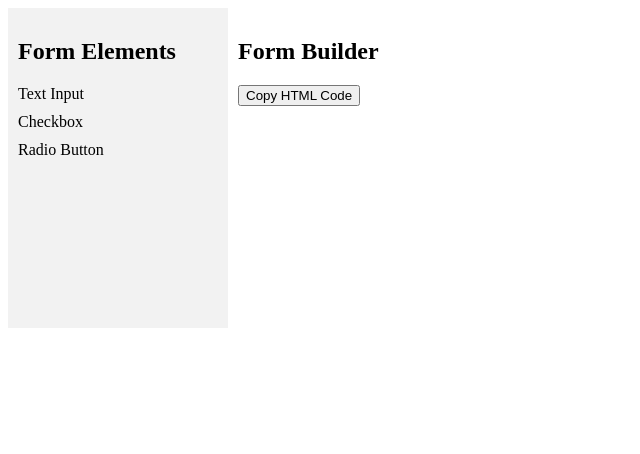
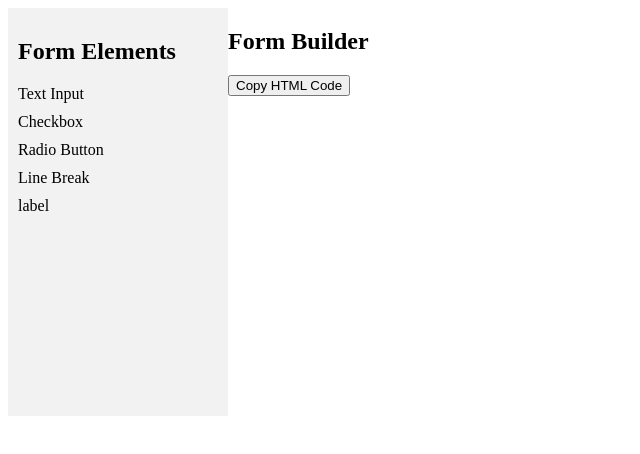
Before and after one commit to Sohailsaifi/formit, a plain HTML site: page index.html in a window 1280 px wide. Shown: the whole page, without its empty margins (0-640 px from the left). Drawn offline with Linux system fonts and the light colour scheme.

Commit message:
Drag and drop area moved to a separate container

```diff
--- a/index.html
+++ b/index.html
@@ -13,13 +13,19 @@
             <div class="form-element" draggable="true">Text Input</div>
             <div class="form-element" draggable="true">Checkbox</div>
             <div class="form-element" draggable="true">Radio Button</div>
+            <div class="form-element" draggable="true">Line Break</div>
+            <div class="form-element" draggable="true">label</div>
             <!-- Add more form elements here -->
         </div>
-        <div class="main-area" id="main-area" ondrop="drop(event)" ondragover="allowDrop(event)">
-            <h2>Form Builder</h2>
-            <button onclick="copyHTMLCode()">Copy HTML Code</button>
-            <div id="generated-html"></div>
-            <div id="main-area"></div>
+        <div class="right-container">
+            <div class="header">
+                <h2>Form Builder</h2>
+                <button onclick="copyHTMLCode()">Copy HTML Code</button>
+            </div>
+            <div class="main-area" id="main-area" ondrop="drop(event)" ondragover="allowDrop(event)">
+                <div id="generated-html"></div>
+                <div id="main-drop-area"></div>
+            </div>
         </div>
     </div>
     <script src="script.js"></script>
```
